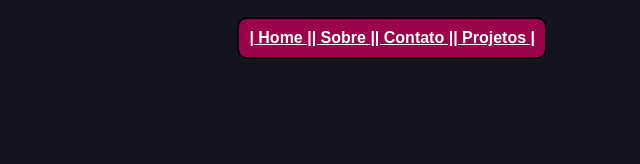
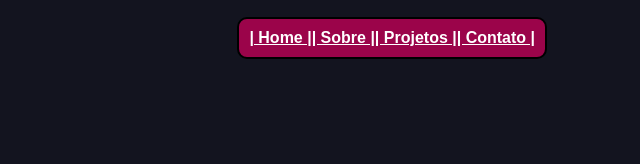
Before and after one commit to Gustavo-c-s/Portfolio, a plain HTML site: page index.html in a window 1280 px wide. Shown: the part 293-457 px from the top of the page, 583-1223 px from the left. Drawn offline with Linux system fonts and the light colour scheme.

Commit message:
Update index.html

```diff
--- a/index.html
+++ b/index.html
@@ -26,8 +26,8 @@
         </div>
     </header>
     <div id="menu">
-        <p><a href="#nome">| Home |</a><a href="#sobre">| Sobre |</a><a href="#contato">| Contato |</a><a
-                href="#projeto">| Projetos |</a></p>
+        <p><a href="#nome">| Home |</a><a href="#sobre">| Sobre |</a><a
+        href="#projeto">| Projetos |</a><a href="#contato">| Contato |</a></p>
     </div>
 
     <main id="main">
```
